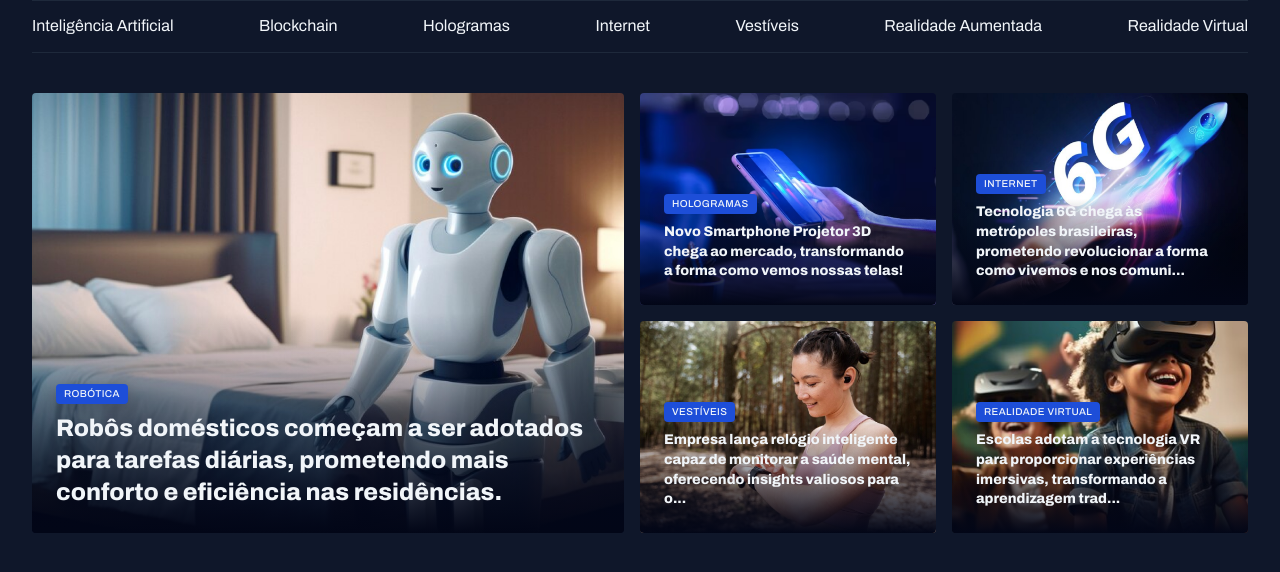
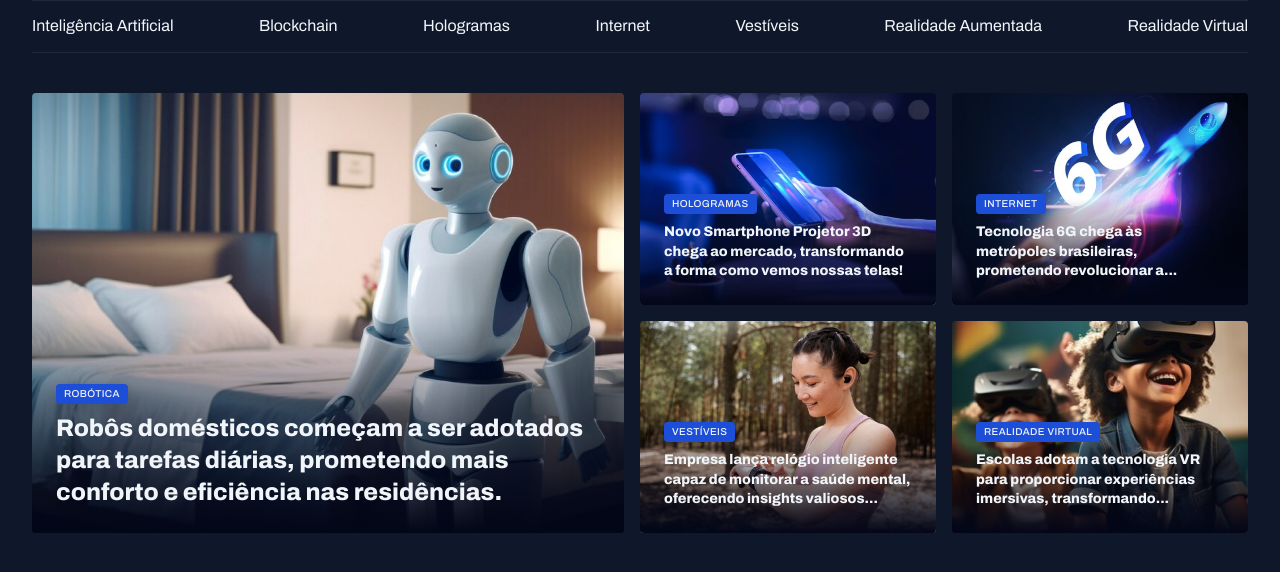
Before and after one commit to crystianzavadniak-08081996/Portal-de-Not-cias, a plain HTML site: page index.html in a window 1280 px wide. Shown: the part 62-634 px from the top of the page. Drawn offline with Linux system fonts and the light colour scheme.

Commit message:
3 linhas ajustadas.

```diff
--- a/index.html
+++ b/index.html
@@ -65,7 +65,7 @@
           <figcaption>
           <span class="content-tag">Internet</span>
           <h2 class="text-lg">
-            Tecnologia 6G chega às metrópoles brasileiras, prometendo revolucionar a forma como vivemos e nos comuni...</h2>
+            Tecnologia 6G chega às metrópoles brasileiras, prometendo revolucionar a...</h2>
         </figcaption>
         </figure>
 
@@ -74,7 +74,7 @@
           <figcaption>
           <span class="content-tag">Vestíveis</span>
           <h2 class="text-lg">
-            Empresa lança relógio inteligente capaz de monitorar a saúde mental, oferecendo insights valiosos para o...</h2>
+            Empresa lança relógio inteligente capaz de monitorar a saúde mental, oferecendo insights valiosos...</h2>
         </figcaption>
         </figure>
 
@@ -83,7 +83,7 @@
           <figcaption>
           <span class="content-tag">Realidade Virtual</span>
           <h2 class="text-lg">
-            Escolas adotam a tecnologia VR para proporcionar experiências imersivas, transformando a aprendizagem trad...</h2>
+            Escolas adotam a tecnologia VR para proporcionar experiências imersivas, transformando...</h2>
         </figcaption>
         </figure>
 
```
